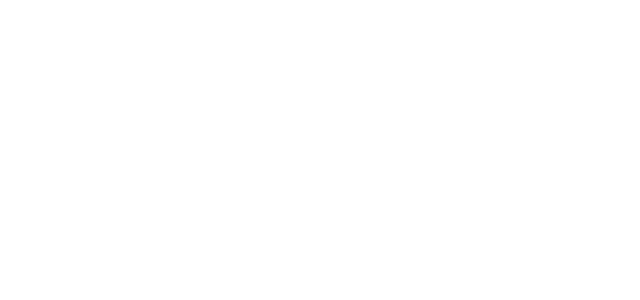
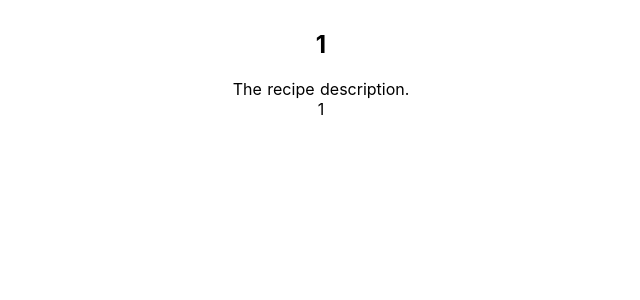
Before and after one commit to TheLurkingDev/nuxtjs-intro, a Nuxt app in the folder recipes/: page /recipes/1 in a window 1280 px wide. Before the commit this address had no page. Shown: the top 300 px of the page, without its empty margins (319-959 px from the left). Built offline with nearby package versions, Linux system fonts and the light colour scheme.

Commit message:
Added pass-through to single recipe.

```diff
--- a/recipes/components/Recipe.vue
+++ b/recipes/components/Recipe.vue
@@ -1,18 +1,25 @@
 <template>
-    <article class="recipe">
+    <nuxt-link :to="'/recipes/' + id">
+        <article class="recipe">
             <div class="thumbnail" :style="{backgroundImage: 'url(' + thumbnail + ')'}"></div>
             <h1>{{ title }}</h1>
             <p>{{ previewText }}</p>
         </article>
+    </nuxt-link>
 </template>
 
 <script>
 export default {
-    props: ['thumbnail', 'title', 'previewText']
+    props: ['thumbnail', 'title', 'previewText', 'id']
 }
 </script>
 
 <style scoped>
+    a {
+        text-decoration: none;
+        color: black;
+    }
+
     .recipe {
         box-sizing: border-box;
         width: 280px;
--- /dev/null
+++ b/recipes/pages/recipes/_id/index.vue
@@ -0,0 +1,21 @@
+<template>
+    <section class="single-recipe">
+        <h1>{{ $route.params.id }}</h1>
+        <div>
+            <img src="" alt="">
+        </div>
+        <p>The recipe description.</p>
+        <p>{{ $route.params.id }}</p>
+    </section>
+</template>
+
+<style scoped>
+    .single-recipe {
+        display: flex;
+        flex-flow: column;
+        justify-content: center;
+        align-items: center;
+        text-align: center;
+        padding: 30px;
+    }
+</style>
--- a/recipes/pages/recipes/index.vue
+++ b/recipes/pages/recipes/index.vue
@@ -3,11 +3,13 @@
         <Recipe
             thumbnail="https://imagesvc.timeincapp.com/v3/mm/image?url=https%3A%2F%2Fcdn-image.foodandwine.com%2Fsites%2Fdefault%2Ffiles%2Fstyles%2Fmedium_2x%2Fpublic%2F1519844002%2Ffast-food-mobile-apps-chick-fil-a-FT-BLOG0218.jpg%3Fitok%3D7d_gu0JA&w=800&q=85"
             title="Chic Fil' A"
+            id="1"
             previewText="Delicious chicken sandwich."
         />
         <Recipe
             thumbnail="https://amp.businessinsider.com/images/5a7dc169d03072af008b4bf2-750-562.jpg"
             title="Vege-burger"
+            id="2"
             previewText="From Red Robin no less."
         />
     </section>
```
